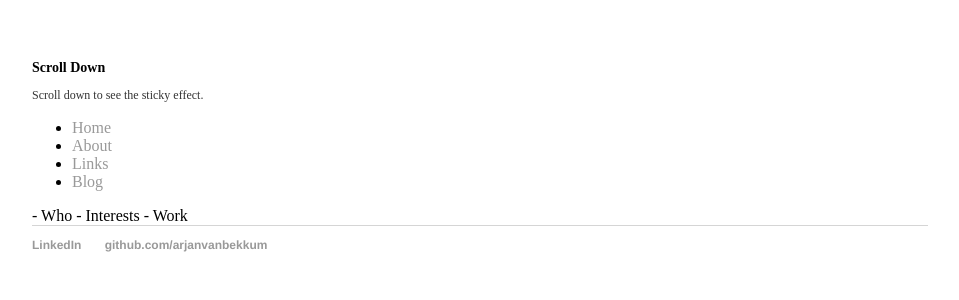
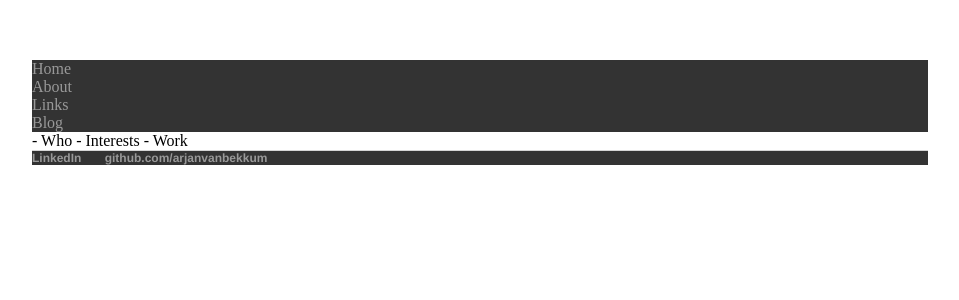
Before and after one commit to arjanvanbekkum/arjanvanbekkum.github.io, a Jekyll site: the page built from index.html, in a window 1280 px wide. Shown: the top 300 px of the page, without its empty margins (160-1119 px from the left). Built offline with Jekyll 4.4.1, drawn with Linux system fonts in a browser that asks for light colours.

Commit message:
update style and main

```diff
--- a/_layouts/default.html
+++ b/_layouts/default.html
@@ -6,18 +6,12 @@
 			<link rel="stylesheet" type="text/css" href="/css/main.css">
 		</head>
 		<body>
-			<div class="header">
-				<h2>Scroll Down</h2>
-				<p>Scroll down to see the sticky effect.</p>
-			</div>
-
 			<ul>
 				<li><a href="/">Home</a></li>
 				<li><a href="/about">About</a></li>
 				<li><a href="/links">Links</a></li>
 				<li><a href="/blog">Blog</a></li>
 			</ul>
-
 			<div class="container">
 
 			{{ content }}
--- a/css/main.css
+++ b/css/main.css
@@ -46,7 +46,7 @@
     list-style: none;
 }
 
-nav ul  {
+ul  {
     list-style-type: none;
     margin: 0;
     padding: 0;
```
Lines whose indentation alone changed are shown as unchanged.
